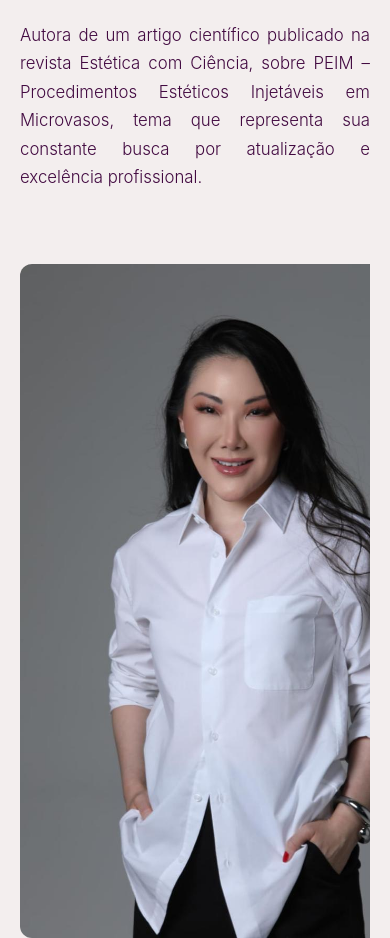
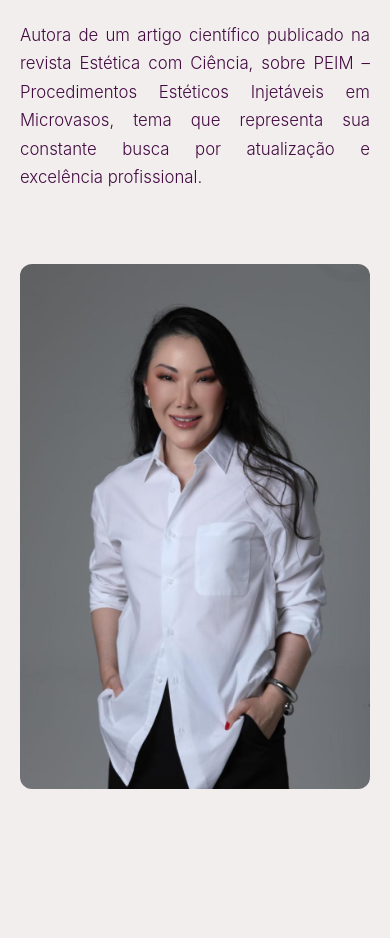
Before and after one commit to odilonsilva/site-nancy-chiang, a plain HTML site: page index.html in a window 390 px wide. Shown: the part 3292-4230 px from the top of the page. Drawn offline with Linux system fonts and the light colour scheme.

Commit message:
ajust picture

```diff
--- a/index.html
+++ b/index.html
@@ -5,10 +5,8 @@
     <meta name="viewport" content="width=device-width, initial-scale=1.0" />
     <meta
       name="description"
-      content="Biomédica especialista em estética há 10 anos, com foco em
-          rejuvenescimento natural e cuidado individualizado. Autora de artigo
-          científico sobre procedimentos injetáveis, valorizando a beleza real
-          de cada paciente."
+      content="Biomédica especialista em estética há 10 anos, com foco em rejuvenescimento natural e cuidado individualizado. Autora de artigo
+          científico sobre procedimentos injetáveis, valorizando a beleza real de cada paciente."
     />
     <meta
       name="keywords"
@@ -471,6 +469,10 @@
         .service-item {
           flex-direction: column;
         }
+        .about-visual img {
+          width: 100%;
+          height: auto;
+        }
       }
 
       /* Smooth scrolling */
```
